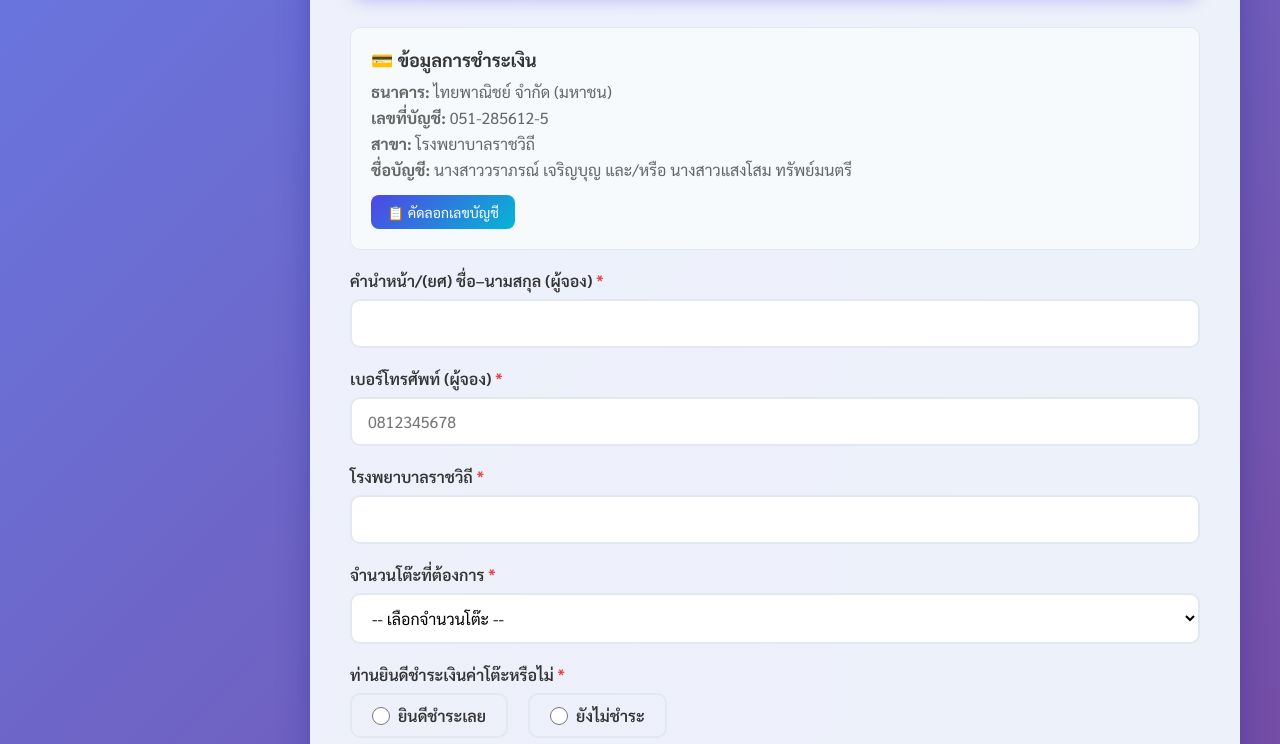
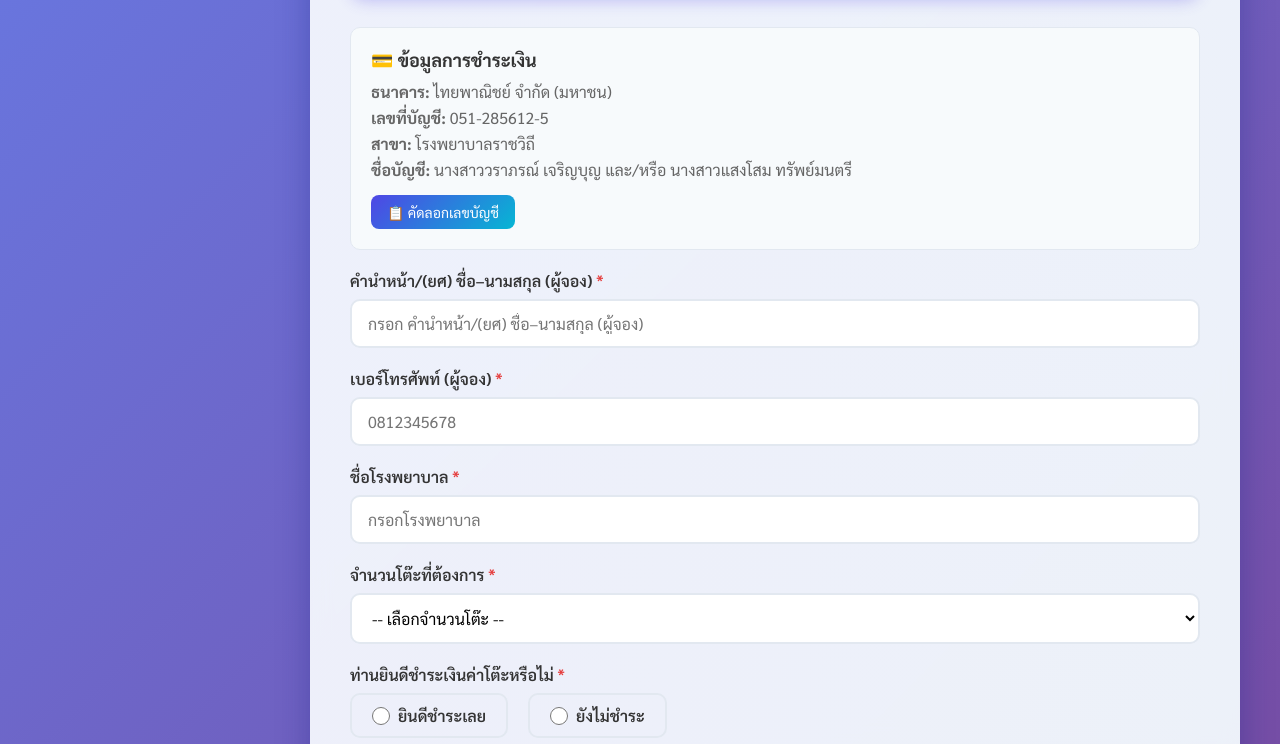
Before and after one commit to Nattachai534/Form_13, a plain HTML site: page index.html in a window 1280 px wide. Shown: the part 463-1207 px from the top of the page. Drawn offline with Linux system fonts and the light colour scheme; some packages are replaced by stand-ins of ours; a script that the page names is missing.

Commit message:
Update index.html

```diff
--- a/index.html
+++ b/index.html
@@ -584,7 +584,7 @@
                         <label for="fullName">
                             คำนำหน้า/(ยศ) ชื่อ–นามสกุล (ผู้จอง) <span class="required">*</span>
                         </label>
-                        <input type="text" id="fullName" name="fullName" required>
+                        <input type="text" id="fullName" name="fullName" placeholder="กรอก คำนำหน้า/(ยศ) ชื่อ–นามสกุล (ผู้จอง)" required>
                         <div class="error-message" id="fullName-error"></div>
                     </div>
 
@@ -598,9 +598,9 @@
 
                     <div class="form-group">
                         <label for="department">
-                            โรงพยาบาลราชวิถี <span class="required">*</span>
+                            ชื่อโรงพยาบาล <span class="required">*</span>
                         </label>
-                        <input type="text" id="department" name="department" required>
+                        <input type="text" id="department" name="department" placeholder="กรอกโรงพยาบาล" required>
                         <div class="error-message" id="department-error"></div>
                     </div>
 
```
